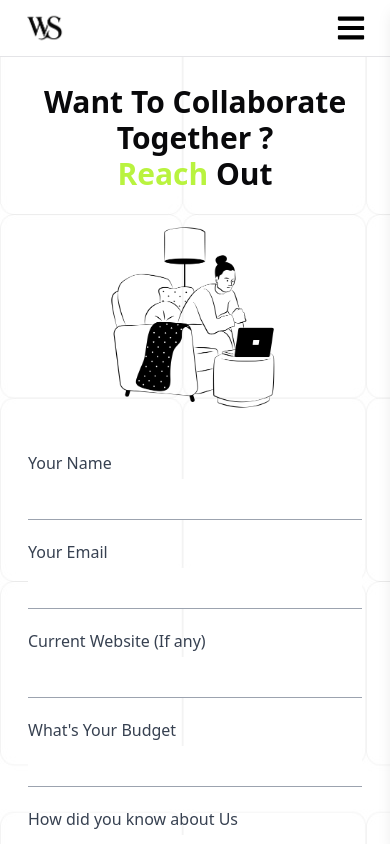
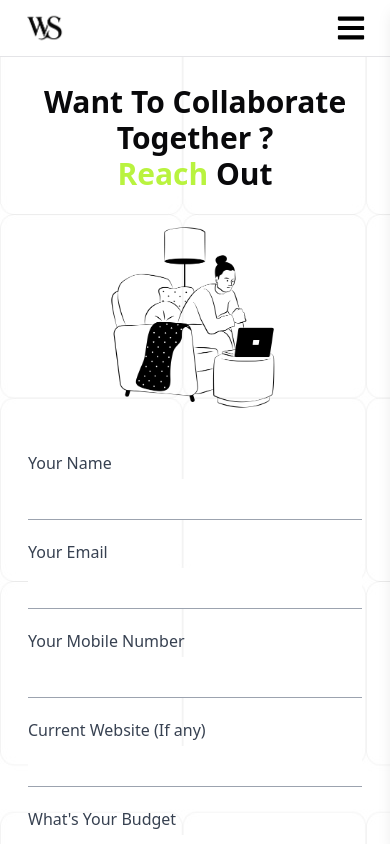
Before and after one commit to Sandipan-seth/WebWorkStudioPage, a React (Vite) app: page /contact-us in a window 390 px wide. Shown: the top 844 px of the page. Built offline with nearby package versions, Linux system fonts and the light colour scheme.

Commit message:
mobile number

```diff
--- a/src/components/ContactComponents/Form.jsx
+++ b/src/components/ContactComponents/Form.jsx
@@ -6,6 +6,7 @@ const Form = () => {
   const [name, setName] = React.useState("");
 
   const [email, setEmail] = React.useState("");
+  const [mobile, setMobile] = React.useState("");
   const [website, setWebsite] = React.useState("");
   const [budget, setBudget] = React.useState("");
   const [source, setSource] = React.useState("");
@@ -23,6 +24,7 @@ const Form = () => {
     formData.append("website", website);
     formData.append("budget", budget);
     formData.append("source", source);
+    formData.append("mobile", mobile);
     formData.append("project_details", projectDetails);
 
 
@@ -41,6 +43,7 @@ const Form = () => {
       alert("Form submitted successfully!");
       setName("");
       setEmail("");
+      setMobile("");
       setWebsite("");
       setBudget("");
       setSource("");
@@ -99,6 +102,18 @@ const Form = () => {
               className="w-full border-b border-gray-400 focus:outline-none focus:border-black py-2"
               value={email}
               onChange={(e) => setEmail(e.target.value)}
+            />
+          </div>
+
+          <div>
+            <label className="block text-md md:text-xl font-medium text-gray-700 mb-1">
+              Your Mobile Number
+            </label>
+            <input
+              type="tel"
+              className="w-full border-b border-gray-400 focus:outline-none focus:border-black py-2"
+              value={mobile}
+              onChange={(e) => setMobile(e.target.value)}
             />
           </div>
 
```
Also changed, not shown: 1 other file (tests, documents, lock files or other folders).
